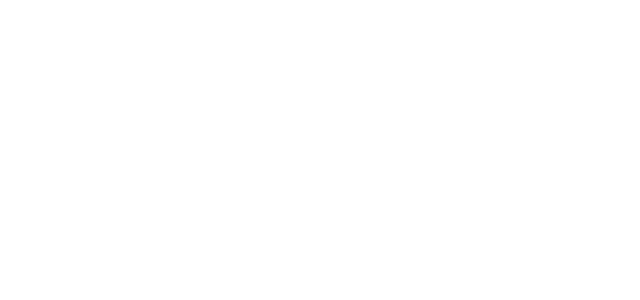
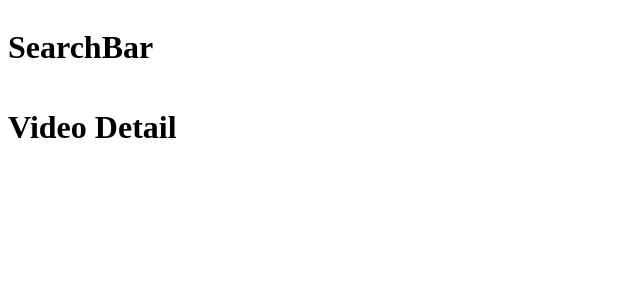
Before and after one commit to atominize/youtube-clone-app, a React (Create React App) app: page / in a window 1280 px wide. Shown: the top 300 px of the page, without its empty margins (0-640 px from the left). Built offline with nearby package versions, Linux system fonts and the light colour scheme.

Commit message:
Added searchbar and video detail

```diff
--- a/src/App.js
+++ b/src/App.js
@@ -1,8 +1,11 @@
 import React from 'react';
 
 import { Grid } from '@material-ui/core';
+import SearchBar from './components/SearchBar';
+import VideoDetail from './components/VideoDetail';
 
-// import youtube from './api/youtube';
+// import youtube from './api/youtube'
+
 
 class App extends React.Component {
   render(){
@@ -11,10 +14,10 @@
         <Grid item xs={12}>
           <Grid container spacing={16}>
             <Grid item xs={12}>
-              {/* Search bar */}
+              <SearchBar/>
             </Grid>
             <Grid item xs={8}>
-              {/* Video Details */}
+              <VideoDetail/>
             </Grid>
             <Grid item xs={4}>
               {/* Video List */}
--- /dev/null
+++ b/src/components/SearchBar.js
@@ -0,0 +1,11 @@
+import React from 'react';
+
+class SearchBar extends React.Component{
+    render(){
+        return(
+            <h1>SearchBar</h1>
+        )
+    }
+}
+
+export default SearchBar;
--- /dev/null
+++ b/src/components/VideoDetail.js
@@ -0,0 +1,9 @@
+import React from 'react';
+
+const VideoDetail = () => {
+    return(
+        <h1>Video Detail</h1>
+    )
+}
+
+export default VideoDetail;
```
Also changed, not shown: src/api/youtube.js (renamed from api/youtube.js).
